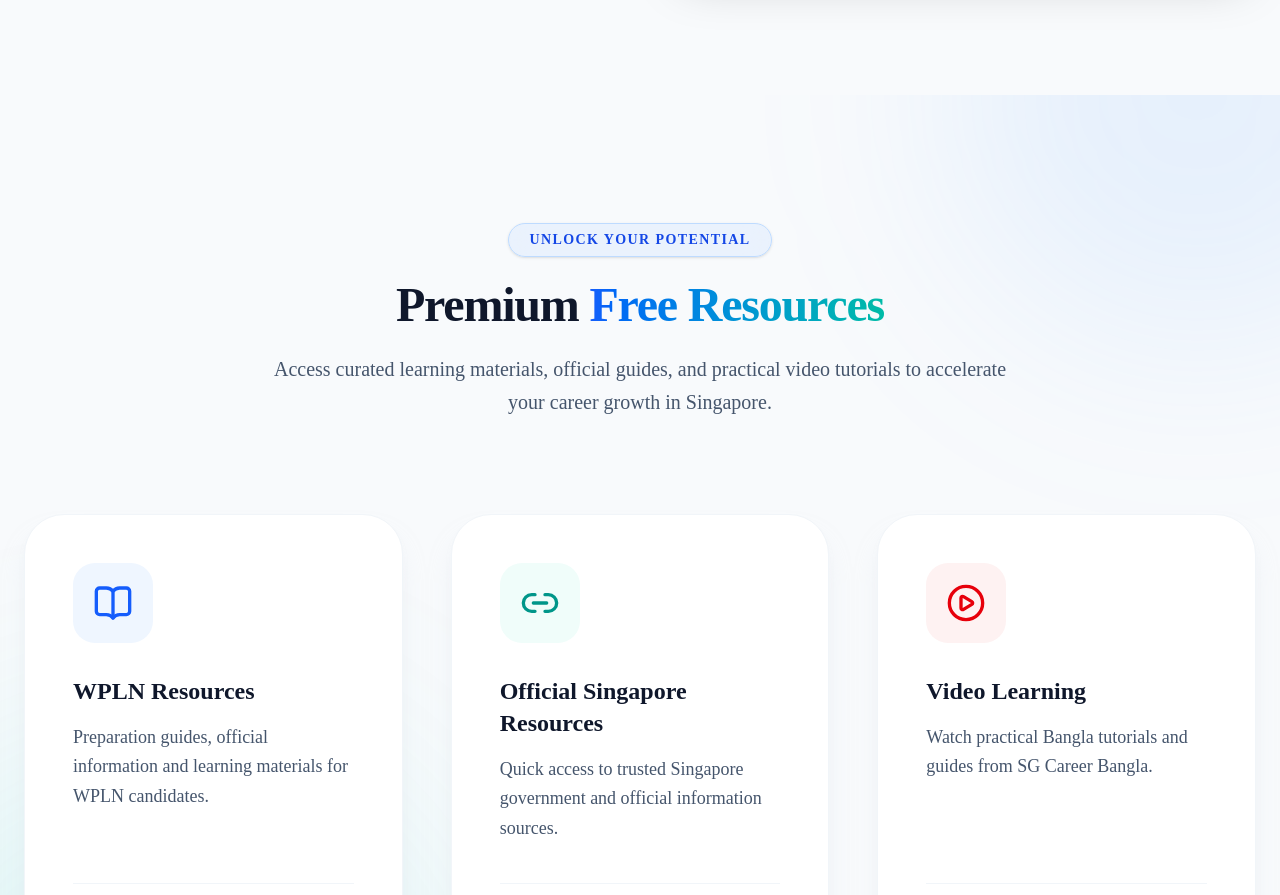
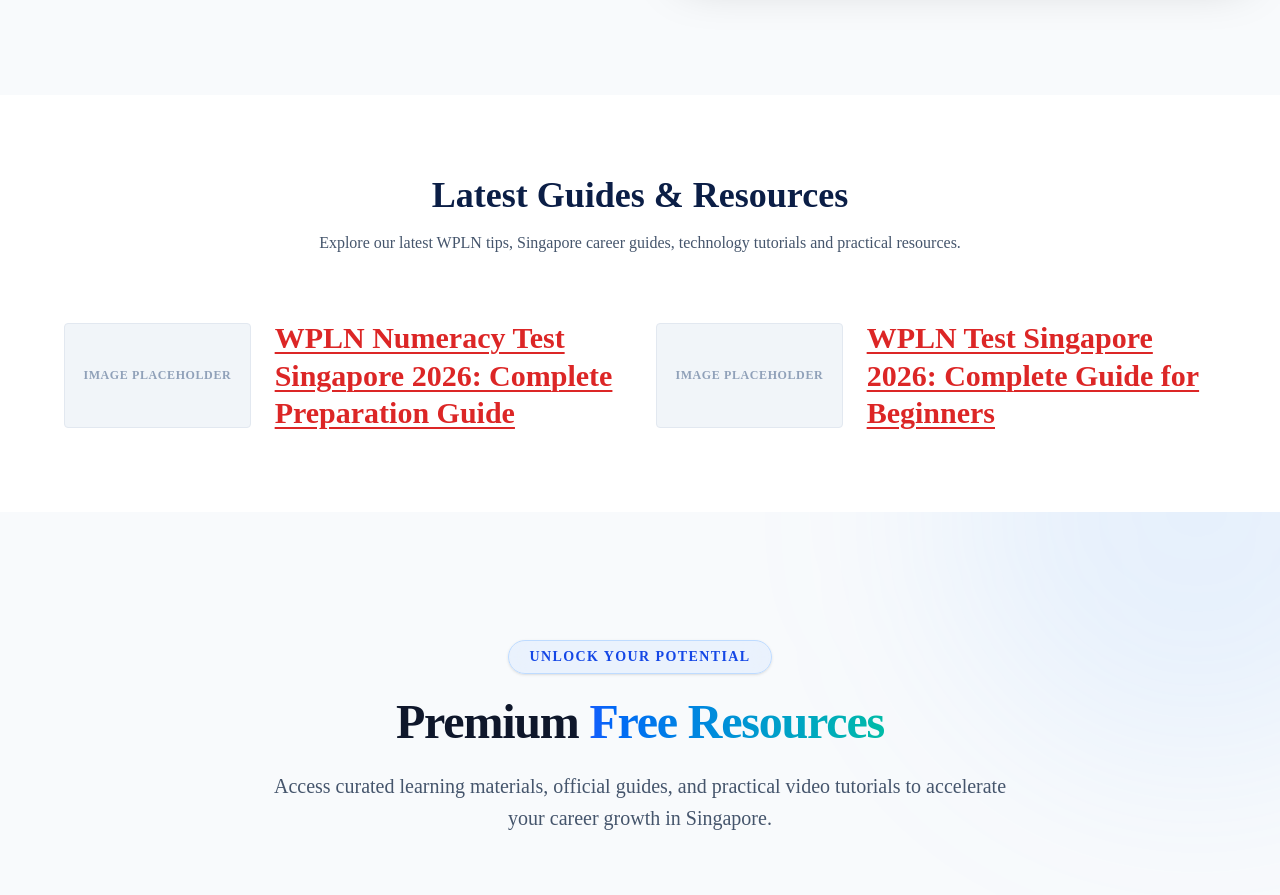
Before and after one commit to atul-dev-ai/rajat_kumar_portfolio, a Next.js app: page / in a window 1280 px wide. Shown: the part 2326-3221 px from the top of the page. Built offline with nearby package versions, Linux system fonts and the light colour scheme.

Commit message:
feat: add Latest Guides and Resources section layout

```diff
--- a/src/app/page.tsx
+++ b/src/app/page.tsx
@@ -2,6 +2,7 @@
 import { Hero } from "@/components/Hero";
 import { TopicsSection } from "@/components/TopicsSection";
 import { WPLNSection } from "@/components/WPLNSection";
+import { LatestResourcesSection } from "@/components/LatestResourcesSection";
 import { FreeResourcesSection } from "@/components/FreeResourcesSection";
 import { Footer } from "@/components/Footer";
 import type { Metadata } from "next";
@@ -19,6 +20,7 @@
         <Hero />
         <TopicsSection />
         <WPLNSection />
+        <LatestResourcesSection />
         <FreeResourcesSection />
       </main>
       <Footer />
--- /dev/null
+++ b/src/components/LatestResourcesSection.tsx
@@ -0,0 +1,58 @@
+"use client";
+
+import { motion } from "framer-motion";
+import Link from "next/link";
+
+export function LatestResourcesSection() {
+  // You can add more resources here later
+  const resources = [
+    {
+      title: "WPLN Numeracy Test Singapore 2026: Complete Preparation Guide",
+      image: "/placeholder-thumbnail-1.jpg",
+      link: "#",
+    },
+    {
+      title: "WPLN Test Singapore 2026: Complete Guide for Beginners",
+      image: "/placeholder-thumbnail-2.jpg",
+      link: "#",
+    }
+  ];
+
+  return (
+    <section className="py-20 bg-white">
+      <div className="container mx-auto px-4">
+        <div className="text-center mb-16">
+          <h2 className="text-3xl md:text-4xl font-bold text-[#0B1E46] mb-4">Latest Guides & Resources</h2>
+          <p className="text-slate-600">
+            Explore our latest WPLN tips, Singapore career guides, technology tutorials and practical resources.
+          </p>
+        </div>
+
+        <div className="grid grid-cols-1 md:grid-cols-2 gap-8 max-w-6xl mx-auto">
+          {resources.map((resource, index) => (
+            <motion.div
+              key={index}
+              initial={{ opacity: 0, y: 20 }}
+              whileInView={{ opacity: 1, y: 0 }}
+              viewport={{ once: true }}
+              transition={{ duration: 0.5, delay: index * 0.1 }}
+              className="flex items-center gap-6 group"
+            >
+              <div className="w-1/3 flex-shrink-0">
+                {/* Placeholder thumbnail - Replace the img src later */}
+                <div className="relative w-full aspect-video bg-slate-100 rounded overflow-hidden border border-slate-200 flex items-center justify-center">
+                   <span className="text-slate-400 text-xs font-semibold uppercase tracking-wider">Image Placeholder</span>
+                </div>
+              </div>
+              <div className="w-2/3">
+                <Link href={resource.link} className="text-[#dc2626] hover:text-red-700 underline text-2xl md:text-3xl font-bold leading-tight decoration-2 underline-offset-4">
+                  {resource.title}
+                </Link>
+              </div>
+            </motion.div>
+          ))}
+        </div>
+      </div>
+    </section>
+  );
+}
```
